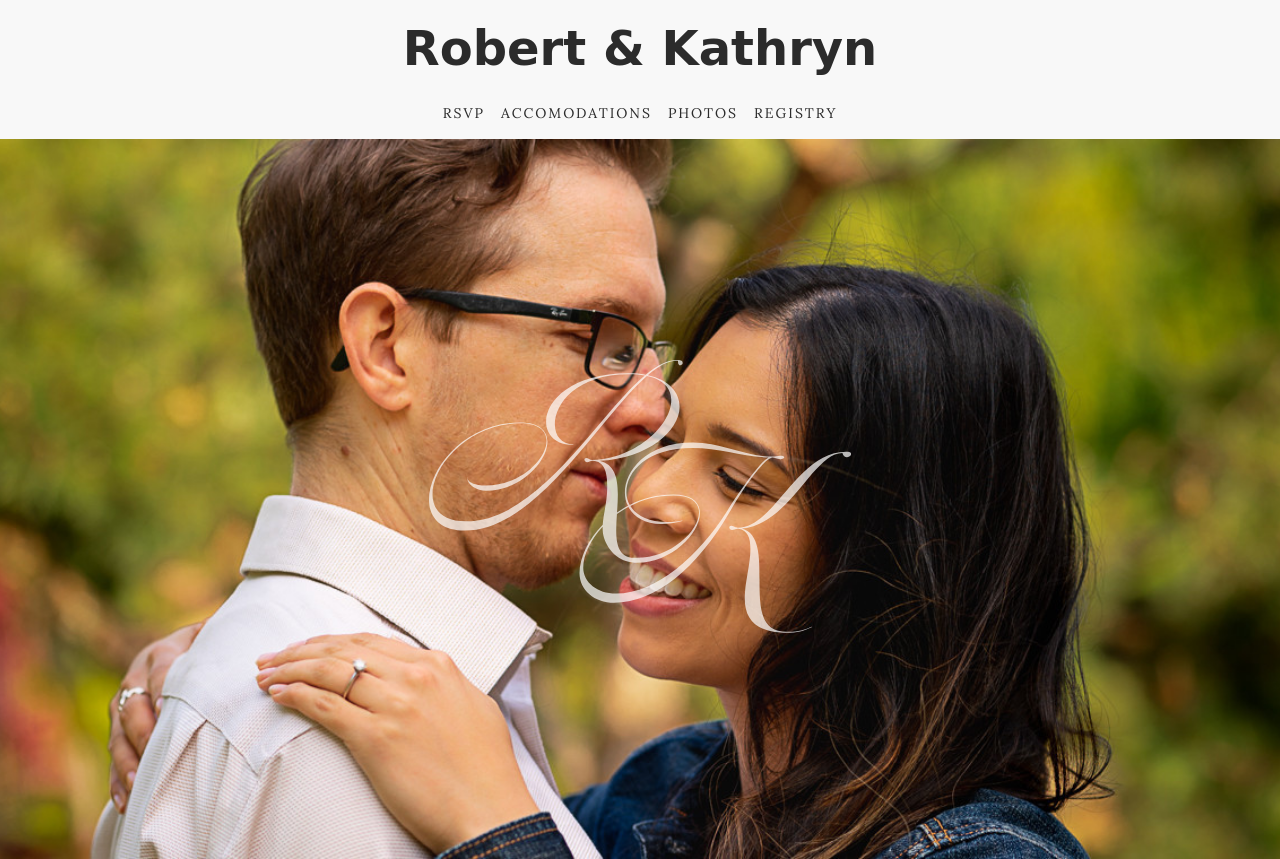
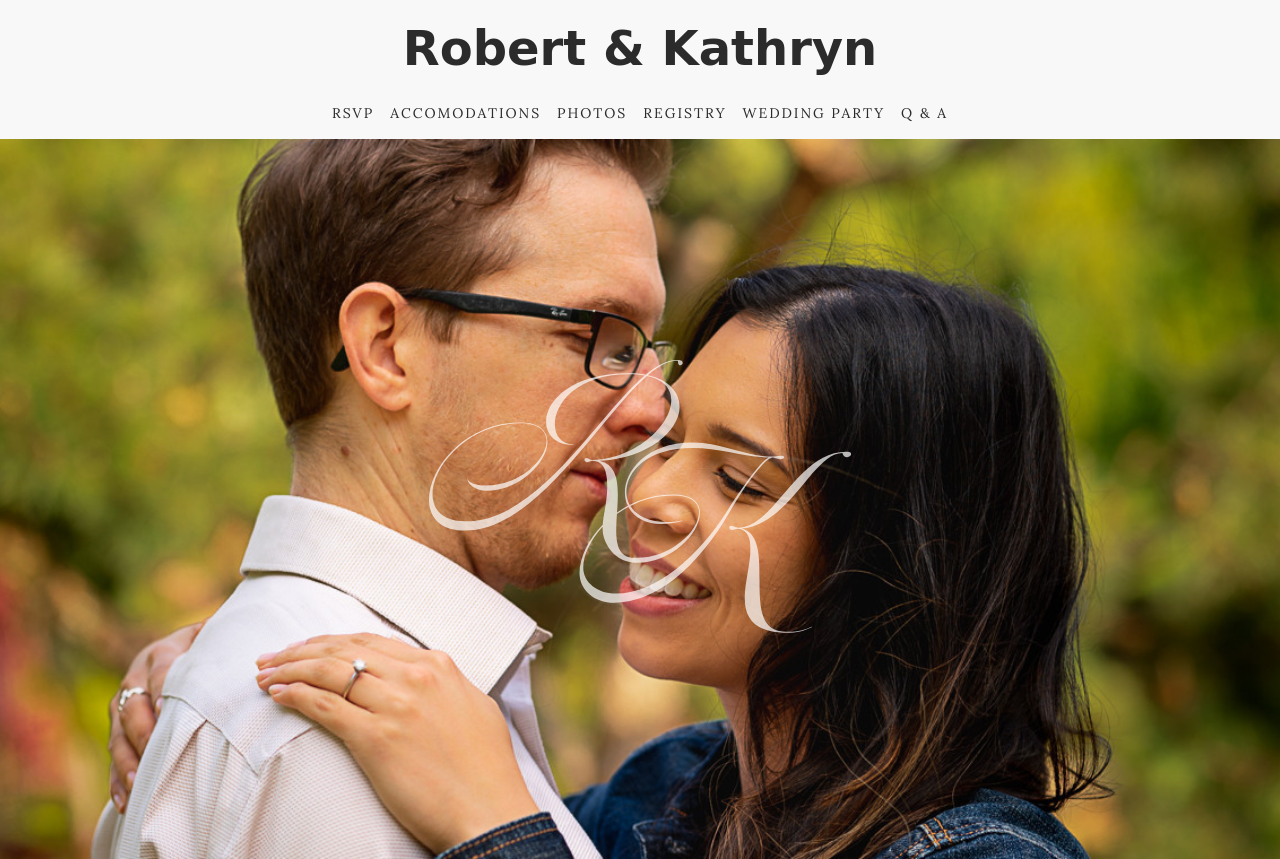
Before and after one commit to robertdown/downtheaisle.wedding, a plain HTML site: page index.html in a window 1280 px wide. Drawn offline with Linux system fonts and the light colour scheme; a web font is replaced by a local one.

Commit message:
Updating menu

```diff
--- a/index.html
+++ b/index.html
@@ -19,10 +19,10 @@
         <ul class="menu">
             <li><a href="https://www.weddingwire.com/website/robert-down-and-kathryn-barrows/rsvp-3"><span>RSVP</span></a></li>
             <li><a href="https://www.weddingwire.com/website/robert-down-and-kathryn-barrows/accommodations-4"><span>Accomodations</span></a></li>
-            <li class="hidden"><a href="#"><span>Wedding Party</span></a></li>
             <li><a href="https://www.weddingwire.com/website/robert-down-and-kathryn-barrows/photos-5"><span>Photos</span></a></li>
             <li><a href="https://www.weddingwire.com/website/robert-down-and-kathryn-barrows/registry-7"><span>Registry</span></a></li>
-            <li class="hidden"><a href="q-and-a.html"><span>Q & A</span></a></li>
+            <li><a href="https://www.weddingwire.com/website/robert-down-and-kathryn-barrows/weddingparty-9"><span>Wedding Party</span></a></li>
+            <li><a href="https://www.weddingwire.com/website/robert-down-and-kathryn-barrows/qa-10"><span>Q & A</span></a></li>
         </ul>
     </div>
     <div class="jumbotron">
@@ -34,10 +34,10 @@
         <ul class="menu">
             <li><a href="https://www.weddingwire.com/website/robert-down-and-kathryn-barrows/rsvp-3"><span><i class="fa-regular fa-heart"></i>&nbsp;RSVP</span></a></li>
             <li><a href="https://www.weddingwire.com/website/robert-down-and-kathryn-barrows/accommodations-4"><span><i class="fa-solid fa-house-user"></i>&nbsp;Accomodations</span></a></li>
-            <li class="hidden"><a href="#"><span>Wedding Party</span></a></li>
             <li><a href="https://www.weddingwire.com/website/robert-down-and-kathryn-barrows/photos-5"><span><i class="fa-solid fa-camera"></i>&nbsp;Photos</span></a></li>
             <li><a href="https://www.weddingwire.com/website/robert-down-and-kathryn-barrows/registry-7"><span><i class="fa-solid fa-gift"></i>&nbsp;Registry</span></a></li>
-            <li class="hidden"><a href="q-and-a.html"><span>Q & A</span></a></li>
+            <li><a href="https://www.weddingwire.com/website/robert-down-and-kathryn-barrows/weddingparty-9"><span>Wedding Party</span></a></li>
+            <li><a href="https://www.weddingwire.com/website/robert-down-and-kathryn-barrows/qa-10"><span>Q & A</span></a></li>
         </ul>
     </div>
 </body>
```
